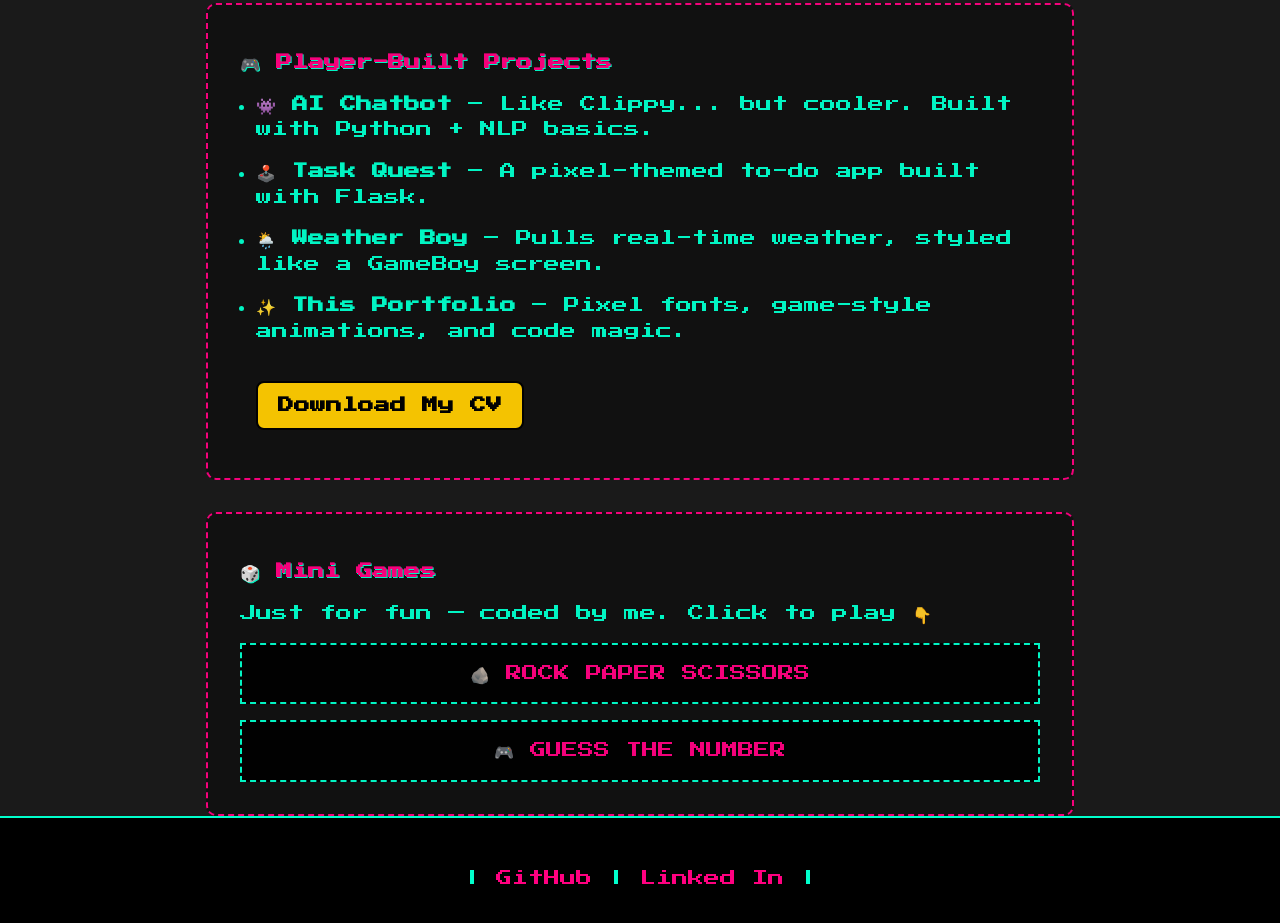
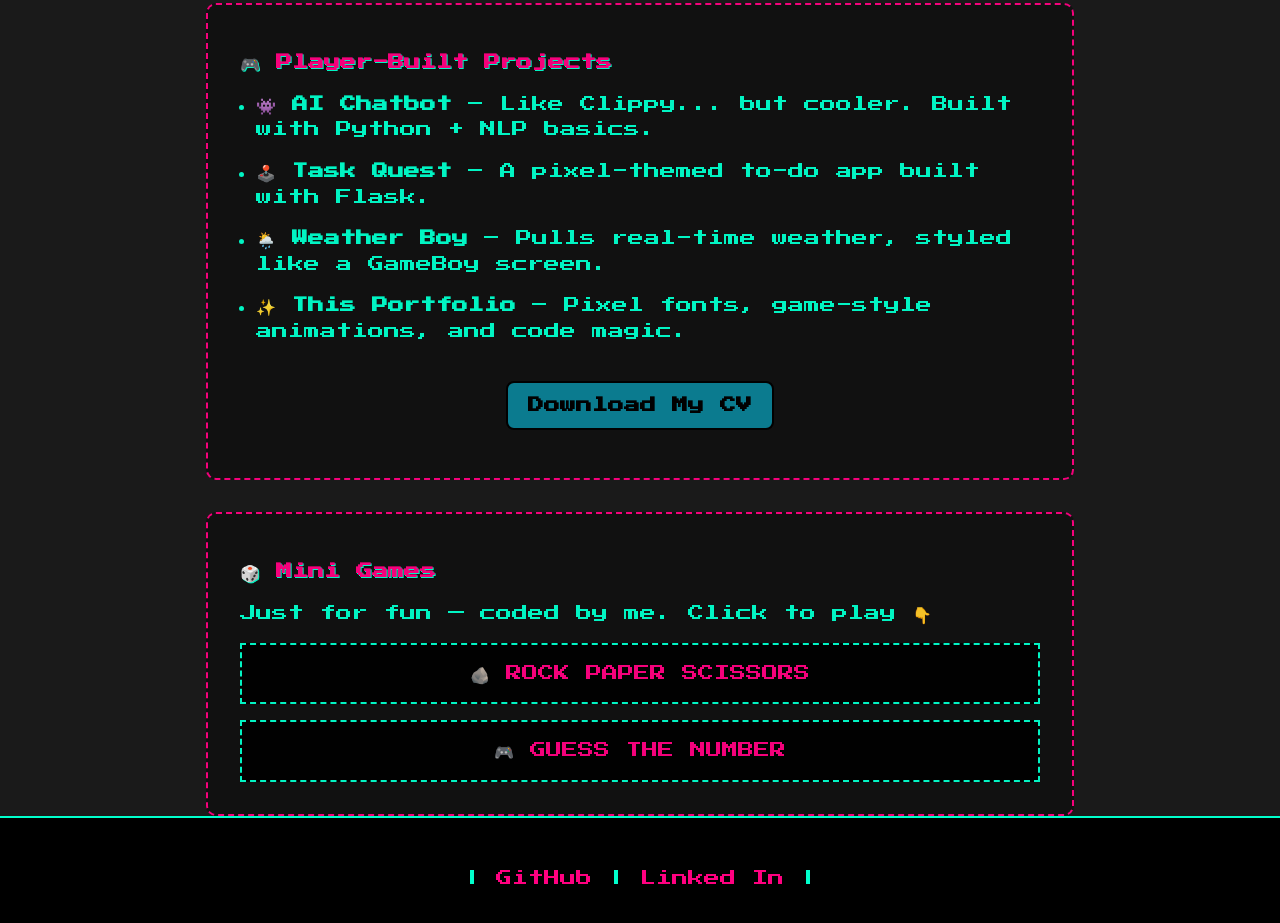
Before and after one commit to Bshenon/website, a plain HTML site: page index.html in a window 1280 px wide. Shown: the part 716-1639 px from the top of the page. Drawn offline with Linux system fonts and the light colour scheme.

Commit message:
style.css

```diff
--- a/style.css
+++ b/style.css
@@ -119,7 +119,8 @@ body {
     display: inline-block;
     padding: 10px 20px;
     margin-top: 20px;
-  background-color: #ffcc00;
+    margin-left: 250px;
+    background-color: #0b8196;
     color: #000;
     font-weight: bold;
     border: 2px solid #000;
```
Lines whose indentation alone changed are shown as unchanged.
